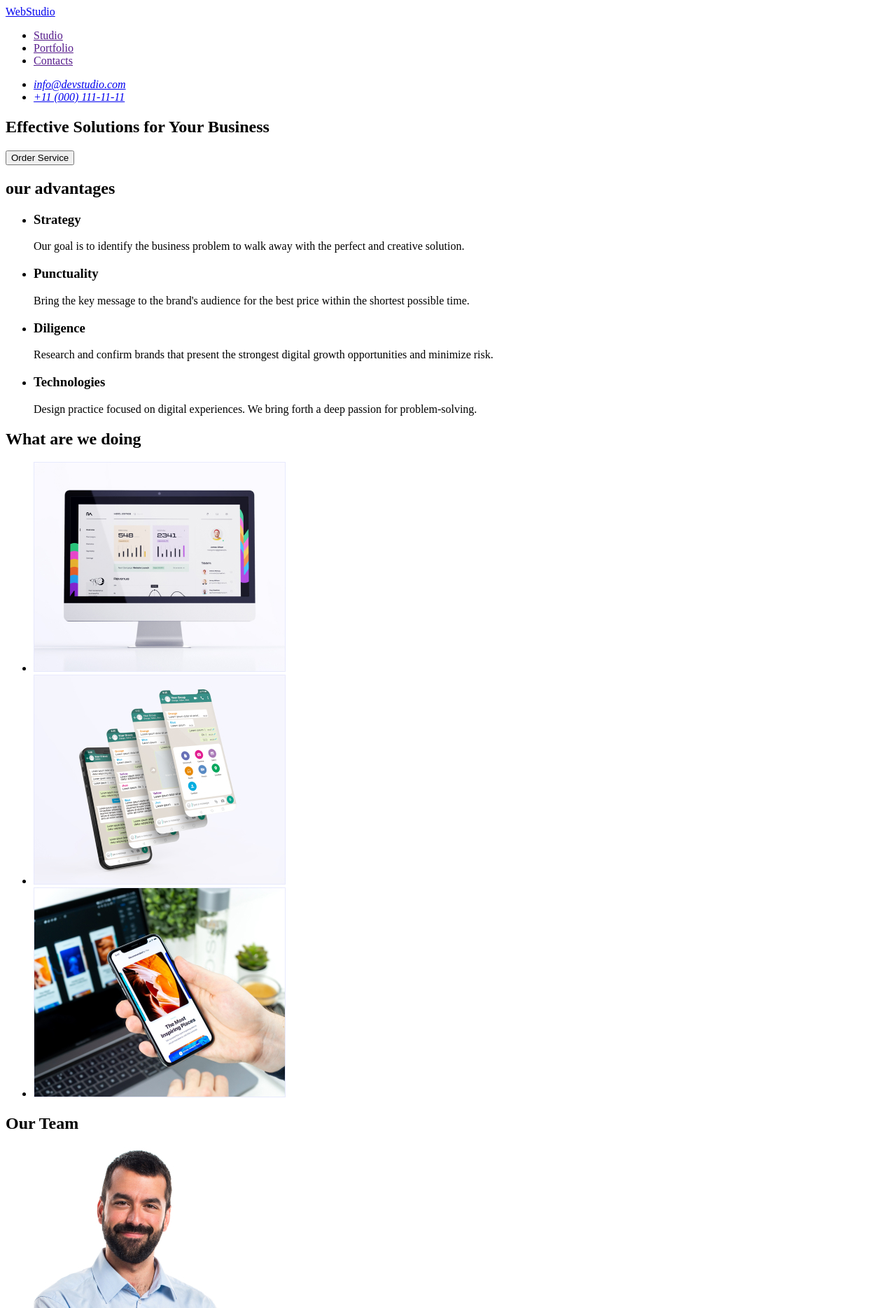
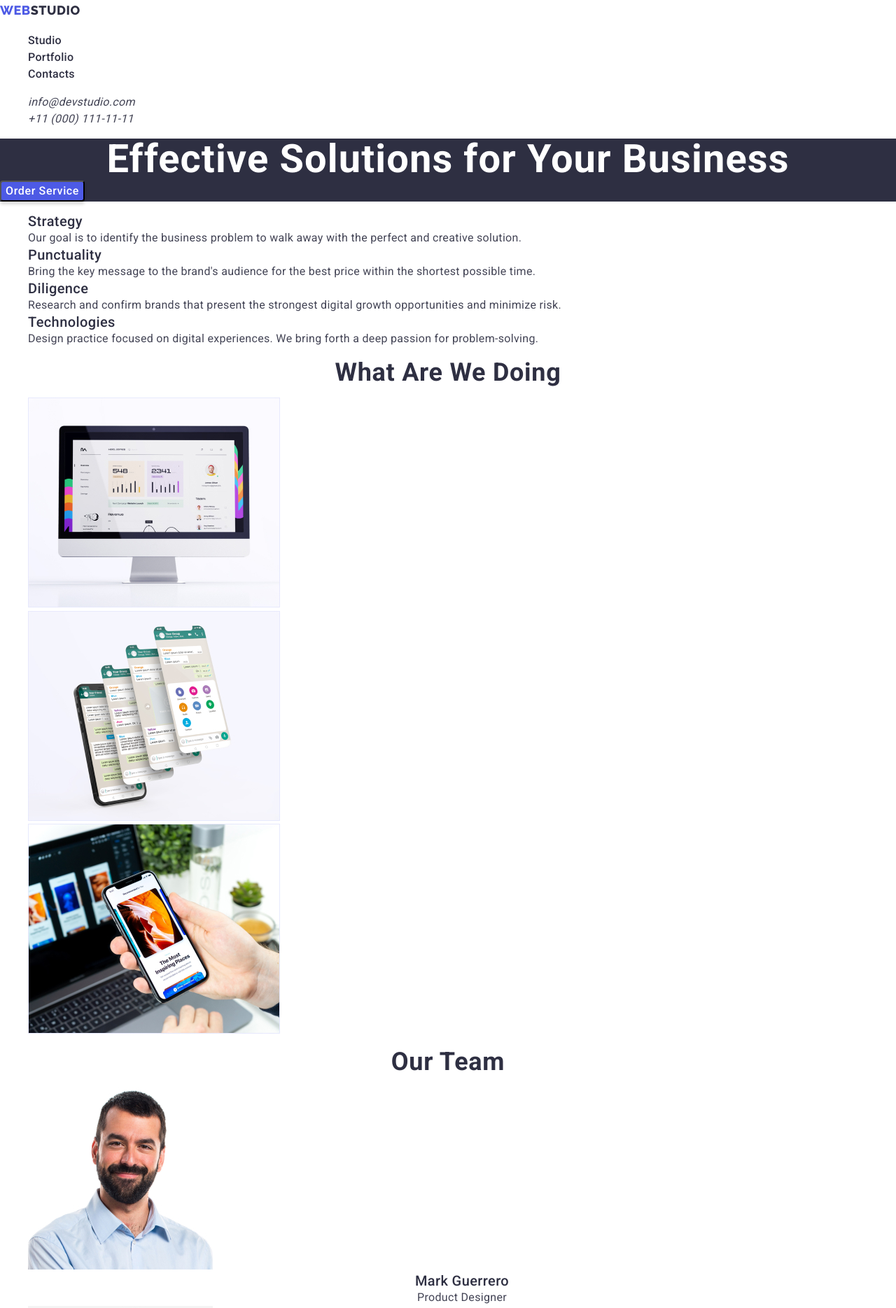
Before and after one commit to JuliaKysla/goit-markup-hw-02, a plain HTML site: page index.html in a window 1280 px wide. Shown: the top 1869 px of the page at 70% size. Drawn offline with nearby package versions, Linux system fonts and the light colour scheme.

Commit message:
ad portfolio

```diff
--- /dev/null
+++ b/css/stylea.css
@@ -0,0 +1,253 @@
+:root {
+    /* Colors */
+    --primary-brand: #4D5AE5;
+    --pressed-state: #404BBF;
+    --dark: #2E2F42;
+    --success: #31D0AA;
+    --text:#434455;
+    --subtitle-text: #8E8F99;
+    --accent:#ECF1F4;
+    --light:#F4F4FD;
+    --modal-overlay:rgba(46, 47, 66, 0.4);
+    --hero-background:rgba(46, 47, 66, 0.7);
+    --white-background:#ffffff;
+    --modal-background:#FCFCFC;
+/* fonts */
+--primary-font: 'Roboto', sans-serif;
+}
+
+/* basic style */
+body {
+    font-family: var(--primary-font);
+    color: var(--text, #434455);
+    }
+
+  h1,
+  h2,
+  h3,
+  h4,
+  h5,
+  h6 {
+    color: var(--dark, #2E2F42);
+    margin: 0;
+  }
+  p {
+    margin: 0;
+  }
+  a {
+    text-decoration: none;
+    color: currentColor;
+  }
+  ul {
+    list-style: none;
+    /* padding: 0;
+    margin: 0; */
+  }
+  button {
+    font-family: inherit;
+    color: inherit;
+    cursor: pointer;
+  }
+  /* img {
+    display: block; } */
+
+  /* header */
+
+  .header {
+}
+
+.logo {
+    font-family: 'Raleway', sans-serif;
+    color: var(--dark, #2E2F42);
+    font-size: 18px;
+    font-weight: 800;
+    line-height: 1.67;
+    letter-spacing: 0.03em;
+    text-transform: uppercase;
+}
+.logo-color {
+color: var(--primary-brand, #4D5AE5);
+font-size: 18px;
+font-family: 'Raleway', sans-serif;
+font-weight: 800;
+line-height: 1.67;
+letter-spacing: 0.03em;
+text-transform: uppercase;
+}
+.navigator {
+}
+.menu {
+}
+.list {
+}
+.menu-item {
+}
+.menu-link {
+    font-size: 16px;
+    font-weight: 500;
+    line-height: 1.5;
+    letter-spacing: 0.02em;
+    color: var(--dark, #2E2F42);
+}
+.menu-link:hover,
+.menu-link:focus{
+    color: var(--pressed-state, #404BBF);
+}
+.contact {
+}
+.contact-list {
+}
+.contact-item {
+}
+.contact-link {
+    font-size: 16px;
+    line-height: 24px;
+    letter-spacing: 0.32px;
+    color: var(--text, #434455);
+}
+.contact-link:hover,
+.contact-link:focus{
+    color: var(--pressed-state, #404BBF);
+}
+/* HERO */
+.hero {
+    background-color: var(--dark, #2E2F42);
+}
+.hero-title {
+    font-size: 56px;
+    font-weight: 700;
+    line-height: 1.07;
+    letter-spacing: 0.02em;
+    color: var(--white-background, #FFF);
+    text-align: center;
+}
+.hero-button {
+font-size: 16px;
+font-weight: 500;
+line-height: 1.5;
+letter-spacing: 0.04em;
+color: var(--white-background, #FFF);
+border-radius: 4px;
+background-color: var(--primary-brand, #4D5AE5);
+box-shadow: 0px 4px 4px 0px rgba(0, 0, 0, 0.15);
+}
+.hero-button:hover,
+.hero-button:focus{
+background-color: var(--pressed-state, #404BBF);
+}
+/* Advantages */
+.advantages {
+}
+.advantages-title {
+display: none;
+}
+.advantages-list {
+}
+.advantages-item {
+}
+.subtitle {
+font-size: 20px;
+font-weight: 500;
+line-height: 1.2;
+letter-spacing: 0.02em;
+}
+.item-desc {
+font-size: 16px;
+line-height: 1.5;
+letter-spacing: 0.02em;
+}
+
+/* Our works */
+.work {
+}
+.work-title {
+text-align: center;
+font-size: 36px;
+font-weight: 700;
+line-height: 1.12;
+letter-spacing: 0.02em;
+text-transform: capitalize;
+}
+.work-list {
+}
+.work-item {
+}
+.work-pic {
+}
+
+/* Our team */
+.team {
+}
+.team-title {
+text-align: center;
+font-size: 36px;
+font-weight: 700;
+line-height: 1.12;
+letter-spacing: 0.02em;
+text-transform: capitalize;
+}
+.team-list {
+}
+.team-item {
+}
+.team-pic {
+}
+.team-subtitle {
+text-align: center;
+font-size: 20px;
+font-weight: 500;
+line-height: 1.2;
+letter-spacing: 0.02em;
+}
+.subtitle-desc {
+text-align: center;
+font-size: 16px;
+line-height: 1.5;
+letter-spacing: 0.02em;
+}
+/* footer */
+.footer-text {
+color: var(--white-background, #FFF);
+font-size: 16px;
+line-height: 1.5;
+letter-spacing: 0.02em;
+}
+
+/* portfolio */
+.main-title {
+    display: none;
+}
+.menu-list {
+}
+.menu-btn-item {
+    color: var(--primary-brand, #4D5AE5);
+    background-color: var(--light, #F4F4FD);
+    text-align: center;
+    font-size: 16px;
+    font-weight: 500;
+    line-height: 1.5;
+    letter-spacing: 0.04em;
+}
+.menu-btn-item:hover,
+.menu-btn-item:focus {
+color: var(--white-background, #FFF);
+background-color:  var(--pressed-state, #404BBF);
+}
+/* gallery */
+.gallety-list {
+}
+.gallety-item {
+}
+.gallery-img {
+}
+.gallery-title {
+font-size: 20px;
+font-weight: 500;
+line-height: 1.2;
+letter-spacing: 0.02em;
+}
+.gallery-desc {
+font-size: 16px;
+line-height: 1.5;
+letter-spacing: 0.02em;
+}
--- a/index.html
+++ b/index.html
@@ -1,92 +1,165 @@
 <!DOCTYPE html>
 <html lang="en">
   <head>
-    <meta charset="UTF-8">
-    <meta name="viewport" content="width=device-width, initial-scale=1.0">
+    <meta charset="UTF-8" />
+    <meta name="viewport" content="width=device-width, initial-scale=1.0" />
     <title>Studio</title>
+    <link rel="preconnect" href="https://fonts.googleapis.com" />
+    <link rel="preconnect" href="https://fonts.gstatic.com" crossorigin />
+    <link
+      href="https://fonts.googleapis.com/css2?family=Raleway:wght@800&family=Roboto:wght@400;500;700;900&display=swap"
+      rel="stylesheet"
+    />
+    <!-- Normalize -->
+    <link
+      rel="stylesheet"
+      href="https://cdn.jsdelivr.net/npm/modern-normalize@2.0.0/modern-normalize.min.css"
+    />
+    <link rel="stylesheet" href="./css/stylea.css" />
   </head>
   <body>
-    <Header>
-<nav>
-    <a href="./index.html">WebStudio</a>
-    <ul>
-    <li><a href="">Studio</a></li>
-    <li><a href="">Portfolio</a></li>
-    <li><a href="">Contacts</a></li>
+    <!-- header -->
+    <header class="header">
+        <a class="logo" href="./index.html"><span class="logo-color">Web</span>Studio</a>
+        <!-- navigation -->
+      <nav class="navigator">
+        <ul class="menu list">
+          <li class="menu-item"><a class="menu-link" href="./" >Studio</a></li>
+          <li class="menu-item"><a class="menu-link" href="./portfolio.html">Portfolio</a></li>
+          <li class="menu-item"><a class="menu-link" href="">Contacts</a></li>
         </ul>
       </nav>
-<address>
-    <ul>
-    <li><a href="mailto:info@devstudio.com">info@devstudio.com</a></li>
-    <li><a href="tel:+110001111111">+11 (000) 111-11-11</a></li>
+      <address class="contact">
+        <ul class="contact-list">
+          <li class="contact-item"><a class="contact-link" href="mailto:info@devstudio.com">info@devstudio.com</a></li>
+          <li class="contact-item"><a class="contact-link" href="tel:+110001111111">+11 (000) 111-11-11</a></li>
         </ul>
       </address>
-    </Header>
+    </header>
     <main>
-    <Section>
-        <h1>Effective Solutions
-            for Your Business</h1>
-            <button type="button">Order Service</button>
-    </Section>
-    <section>
-        <h2>our advantages</h2>
-        <ul>
-            <li>
-                <h3>Strategy</h3>
-                <p>Our goal is to identify the business
-                    problem to walk away with the perfect and creative solution. </p>
+        <!-- hero -->
+      <section class="hero">
+        <h1 class="hero-title">Effective Solutions for Your Business</h1>
+        <button class="hero-button" type="button">Order Service</button>
+      </section>
+      <!-- advantages -->
+      <section class="advantages">
+        <h2 class="advantages-title">our advantages</h2>
+        <ul class="advantages-list">
+          <li class="advantages-item">
+            <h3 class="subtitle">Strategy</h3>
+            <p class="item-desc">
+              Our goal is to identify the business problem to walk away with the
+              perfect and creative solution.
+            </p>
           </li>
-            <li>
-                <h3>Punctuality</h3>
-                <p>Bring the key message to the brand's audience for the best price within the shortest possible time.</p>
+          <li class="advantages-item">
+            <h3 class="subtitle">Punctuality</h3>
+            <p class="item-desc">
+              Bring the key message to the brand's audience for the best price
+              within the shortest possible time.
+            </p>
           </li>
-            <li>
-                <h3>Diligence</h3>
-                <p>Research and confirm brands that present the strongest digital growth opportunities and minimize risk.</p>
+          <li class="advantages-item">
+            <h3 class="subtitle">Diligence</h3>
+            <p class="item-desc">
+              Research and confirm brands that present the strongest digital
+              growth opportunities and minimize risk.
+            </p>
           </li>
-            <li>
-                <h3>Technologies</h3>
-                <p>Design practice focused on digital experiences. We bring forth a deep passion for problem-solving.</p>
+          <li class="advantages-item">
+            <h3 class="subtitle">Technologies</h3>
+            <p class="item-desc">
+              Design practice focused on digital experiences. We bring forth a
+              deep passion for problem-solving.
+            </p>
           </li>
         </ul>
       </section>
-    <section>
-        <h2>What are we doing</h2>
-        <ul>
-            <li><img src="./images/main/img1.jpg" alt="image on display" width="360" height="300"></li>
-            <li><img src="./images/main/img2.jpg" alt="image on phone display" width="360" height="300"></li>
-            <li><img src="./images/main/img3.jpg" alt="image of notebook and phone" width="360" height="300"></li>
+      <!-- our work -->
+      <section class="work">
+        <h2 class="work-title">What are we doing</h2>
+        <ul class="work-list">
+          <li class="work-item">
+            <img class="work-pic"
+              src="./images/main/img1.jpg"
+              alt="image on display"
+              width="360"
+              height="300"
+            />
+          </li>
+          <li class="work-item">
+            <img class="work-pic"
+              src="./images/main/img2.jpg"
+              alt="image on phone display"
+              width="360"
+              height="300"
+            />
+          </li>
+          <li class="work-item">
+            <img class="work-pic"
+              src="./images/main/img3.jpg"
+              alt="image of notebook and phone"
+              width="360"
+              height="300"
+            />
+          </li>
         </ul>
       </section>
-    <section>
-        <h2>Our Team</h2>
-        <ul>
-            <li>
-                <img src="./images/ourteam/photo.jpg" alt="Photo of emploiy" width="264" height="260">
-                <h3>Mark Guerrero</h3>
-                <p>Product Designer</p>
+      <!-- our team -->
+      <section class="team">
+        <h2 class="team-title">Our Team</h2>
+        <ul class="team-list">
+          <li class="team-item">
+            <img class="team-pic"
+              src="./images/ourteam/photo.jpg"
+              alt="Photo of emploiy"
+              width="264"
+              height="260"
+            />
+            <h3 class="team-subtitle">Mark Guerrero</h3>
+            <p class="subtitle-desc">Product Designer</p>
           </li>
           <li>
-                <img src="./images/ourteam/photo1.jpg" alt="Photo of emploiy" width="264" height="260">
-                <h3>Tom Ford</h3>
-                <p>Frontend Developer</p>
+            <img class="team-pic"
+              src="./images/ourteam/photo1.jpg"
+              alt="Photo of emploiy"
+              width="264"
+              height="260"
+            />
+            <h3 class="team-subtitle">Tom Ford</h3>
+            <p class="subtitle-desc">Frontend Developer</p>
           </li>
           <li>
-                <img src="./images/ourteam/photo2.jpg" alt="Photo of emploiy" width="264" height="260">
-                <h3>Camila Garcia</h3>
-                <p>Marketing</p>
+            <img class="team-pic"
+              src="./images/ourteam/photo2.jpg"
+              alt="Photo of emploiy"
+              width="264"
+              height="260"
+            />
+            <h3 class="team-subtitle">Camila Garcia</h3>
+            <p class="subtitle-desc">Marketing</p>
           </li>
           <li>
-                <img src="./images/ourteam/photo3.jpg" alt="Photo of emploiy" width="264" height="260">
-                <h3>Daniel Wilson</h3>
-                <p>UI Designer</p>
+            <img class="team-pic"
+              src="./images/ourteam/photo3.jpg"
+              alt="Photo of emploiy"
+              width="264"
+              height="260"
+            />
+            <h3 class="team-subtitle">Daniel Wilson</h3>
+            <p class="subtitle-desc">UI Designer</p>
           </li>
         </ul>
       </section>
     </main>
-    <footer>
-        <a href="./index.html">WebStudio</a>
-<p>Increase the flow of customers and sales for your business with digital marketing & growth solutions.</p>
+    <!-- footer -->
+    <footer class="footer">
+      <a class="logo" href="./index.html"><span class="logo-color">Web</span>Studio</a>
+      <p class="footer-text">
+        Increase the flow of customers and sales for your business with digital
+        marketing & growth solutions.
+      </p>
     </footer>
   </body>
 </html>
```
Also changed, not shown: portfolio.html (added, +105 -0 lines), .prettierrc.json (added), images/portfolio/banking-app.webp (added), images/portfolio/cashless-payment.webp (added), images/portfolio/fresh-coffee.webp (added), images/portfolio/instagram.webp (added), images/portfolio/meditation-app.webp (added), images/portfolio/online-courses.webp (added), images/portfolio/organic-food.webp (added), images/portfolio/screen-illustrations.webp (added), images/portfolio/taxi-service.webp (added). Lines whose indentation alone changed are shown as unchanged.
